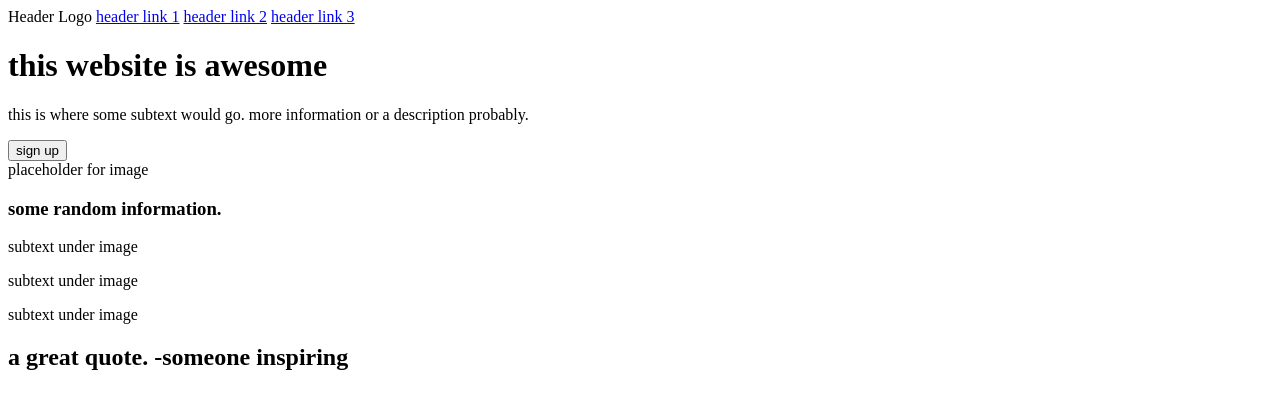
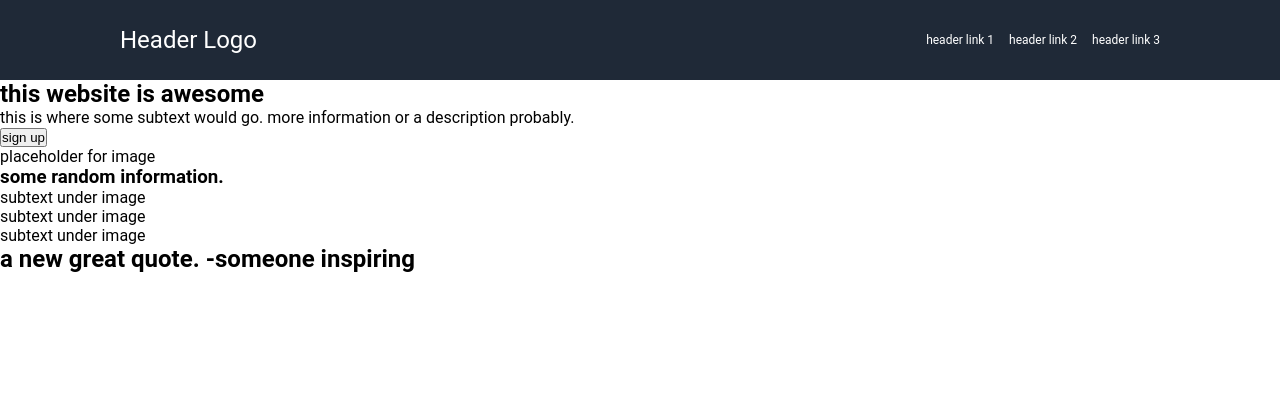
Before and after one commit to b-frazier/landing-page, a plain HTML site: page index.html in a window 1280 px wide. Drawn offline with Linux system fonts and the light colour scheme.

Commit message:
complete navbar setup

```diff
--- a/index.html
+++ b/index.html
@@ -8,11 +8,24 @@
     <link rel="stylesheet" href="style.css">
 </head>
 <body>
-    <nav class="navbar">Header Logo
+    <!--following a navbar setup tutorial to better organize my code and make the css easier-->
+    <nav class="navbar">
+        <div class="container">
+          <div class="logo">Header Logo</div>
+            <ul class="nav">
+                <li>
                 <a href="#">header link 1</a>
+                </li>
+                <li>
                 <a href="#">header link 2</a>
+                </li>
+                <li>
                 <a href="#">header link 3</a>
+                </li>
+            </ul>
+        </div>
     </nav>
+    <section>
         <div class="hero">
             <h1>this website is awesome</h1>
             <p>this is where some subtext would go. more information or a description probably.
@@ -20,6 +33,7 @@
             <button>sign up</button>
             <div class="img">placeholder for image</div>
         </div>
+    </section>
     <div class="info">
         <h3>some random information.</h3>
         <!--can't remember how to set up the code for boxes w text under. going to use divs and i think i can style in css-->
@@ -31,7 +45,7 @@
         <p>subtext under image</p>
     </div>
     <footer>
-        <h2>a great quote. -someone inspiring</h2>
+        <h2>a new great quote. -someone inspiring</h2>
     </footer>
 </body>
 </html>
--- a/style.css
+++ b/style.css
@@ -0,0 +1,62 @@
+/* this gets rid of white space sound the browser and content.*/
+
+*{
+    box-sizing: border-box;
+    margin: 0;
+    padding: 0;
+}
+
+body{
+    font-family: roboto, arial, sans-serif;
+    font-size: 16px;
+}
+
+/* everything below is for the navbar*/
+.navbar{
+    background-color: #1f2937;
+    color: white;
+    height: 80px;
+}
+
+.logo {
+    font-size: x-large;
+}
+
+a {
+    text-decoration: none;
+    color: white;
+}
+
+a:hover{
+    color: #3882f6;
+}
+
+ul{
+    list-style: none;
+    font-size: 12px;
+}
+
+.navbar .container{
+    display: flex;
+    justify-content: space-between;
+    align-items: center;
+    height: 100%;
+}
+
+.container{
+    max-width: 1100px;
+    margin: 0 auto;
+    padding: 0 30px;
+}
+
+/* this makes the links horizontal*/
+.navbar ul{
+    display: flex;
+}
+
+/* this put space between the links*/
+.navbar ul li{
+    margin-left: 15px;
+}
+
+/* everything above is for the navbar*/
```
Lines whose indentation alone changed are shown as unchanged.
